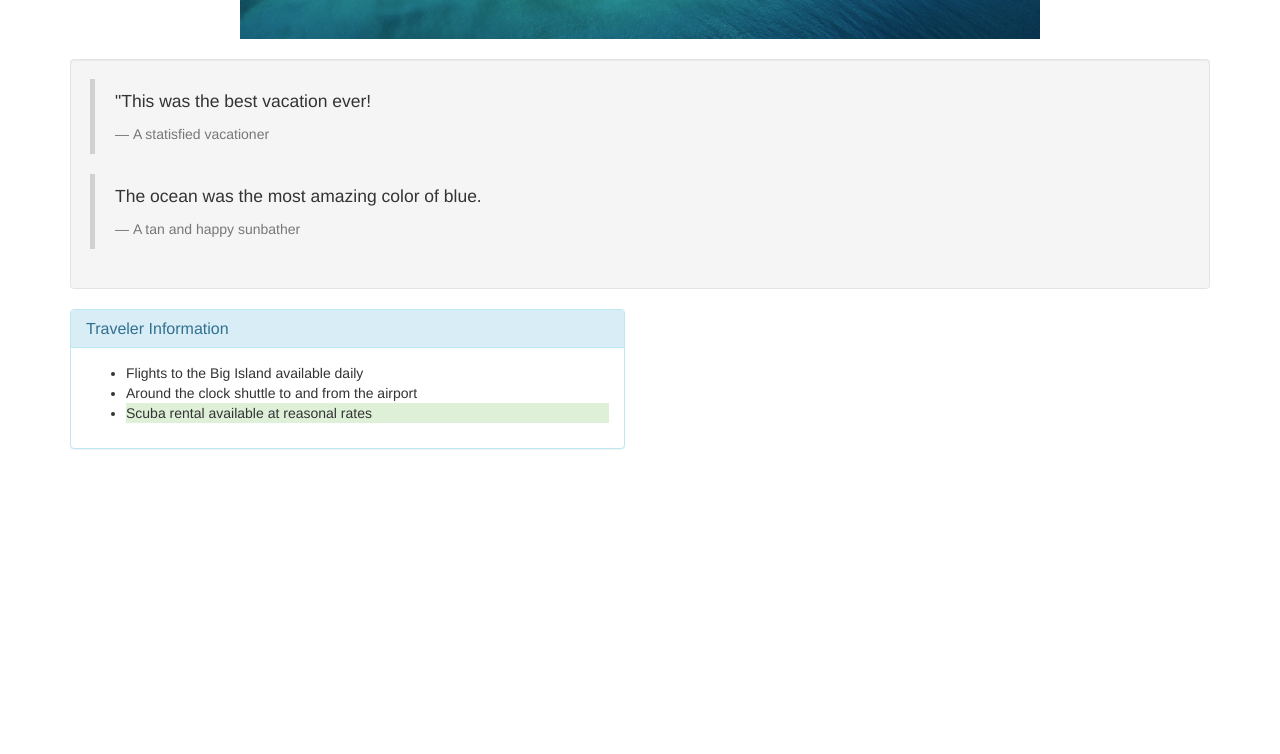
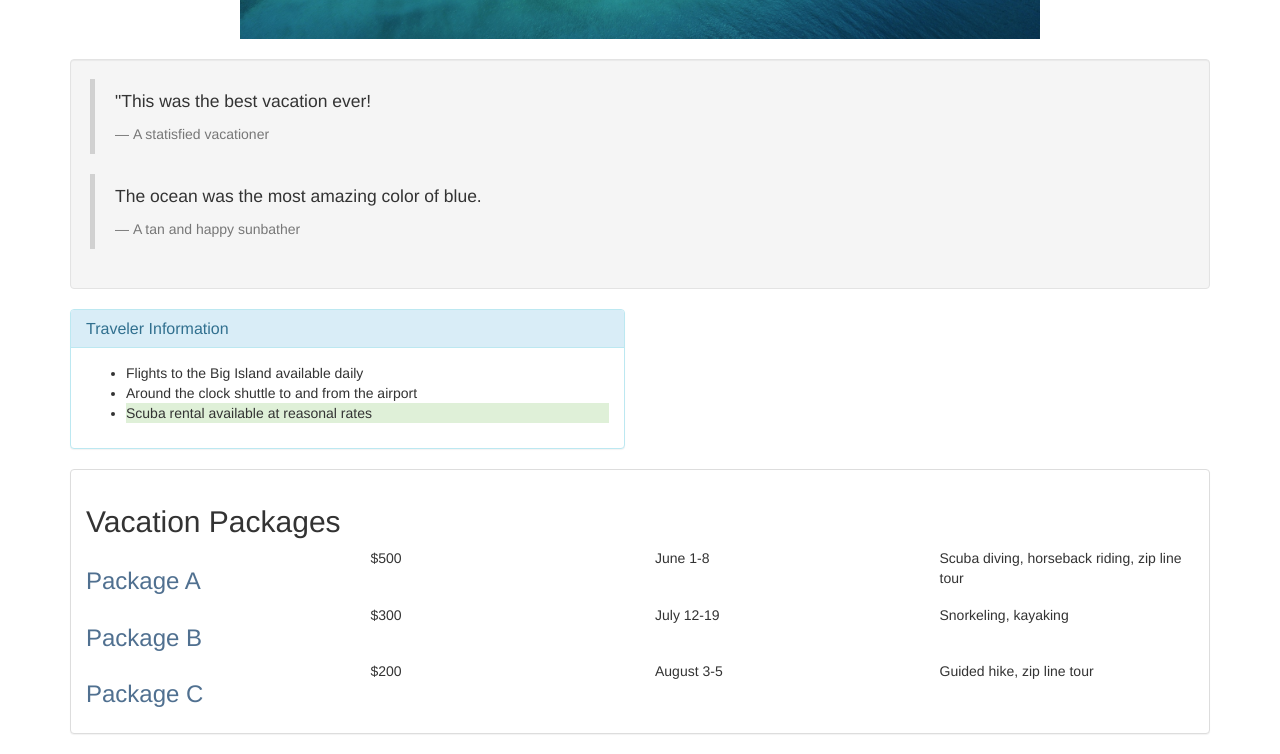
Before and after one commit to maryrobinrose/vacation, a plain HTML site: page index.html in a window 1280 px wide. Shown: the part 765-1519 px from the top of the page. Before the commit the page ends 1234 px from the top, so only its background shows below. Drawn offline with nearby package versions, Linux system fonts and the light colour scheme.

Commit message:
add package grid and custom css

```diff
--- a/css/styles.css
+++ b/css/styles.css
@@ -7,3 +7,7 @@
 .photo img {
   width: 800px;
 }
+
+.panel h3 {
+  color: #507090;
+}
--- a/index.html
+++ b/index.html
@@ -43,6 +43,53 @@
         </div>
         <div class="col-md-6"></div>
       </div>
+      <div class="panel panel-default">
+        <div class="panel-body">
+          <h2>Vacation Packages</h2>
+          <div class="row">
+            <div class="col-sm-3">
+              <h3>Package A</h3>
+            </div>
+            <div class="col-sm-3">
+              <p>$500</p>
+            </div>
+            <div class="col-sm-3">
+              <p>June 1-8</p>
+            </div>
+            <div class="col-sm-3">
+              <p>Scuba diving, horseback riding, zip line tour</p>
+            </div>
+          </div>
+          <div class="row">
+            <div class="col-sm-3">
+              <h3>Package B</h3>
+            </div>
+            <div class="col-sm-3">
+              <p>$300</p>
+            </div>
+            <div class="col-sm-3">
+              <p>July 12-19</p>
+            </div>
+            <div class="col-sm-3">
+              <p>Snorkeling, kayaking</p>
+            </div>
+          </div>
+          <div class="row">
+            <div class="col-sm-3">
+              <h3>Package C</h3>
+            </div>
+            <div class="col-sm-3">
+              <p>$200</p>
+            </div>
+            <div class="col-sm-3">
+              <p>August 3-5</p>
+            </div>
+            <div class="col-sm-3">
+              <p>Guided hike, zip line tour</p>
+            </div>
+          </div>
+        </div>
+      </div>
     </div>
   </body>
 </html>
```
